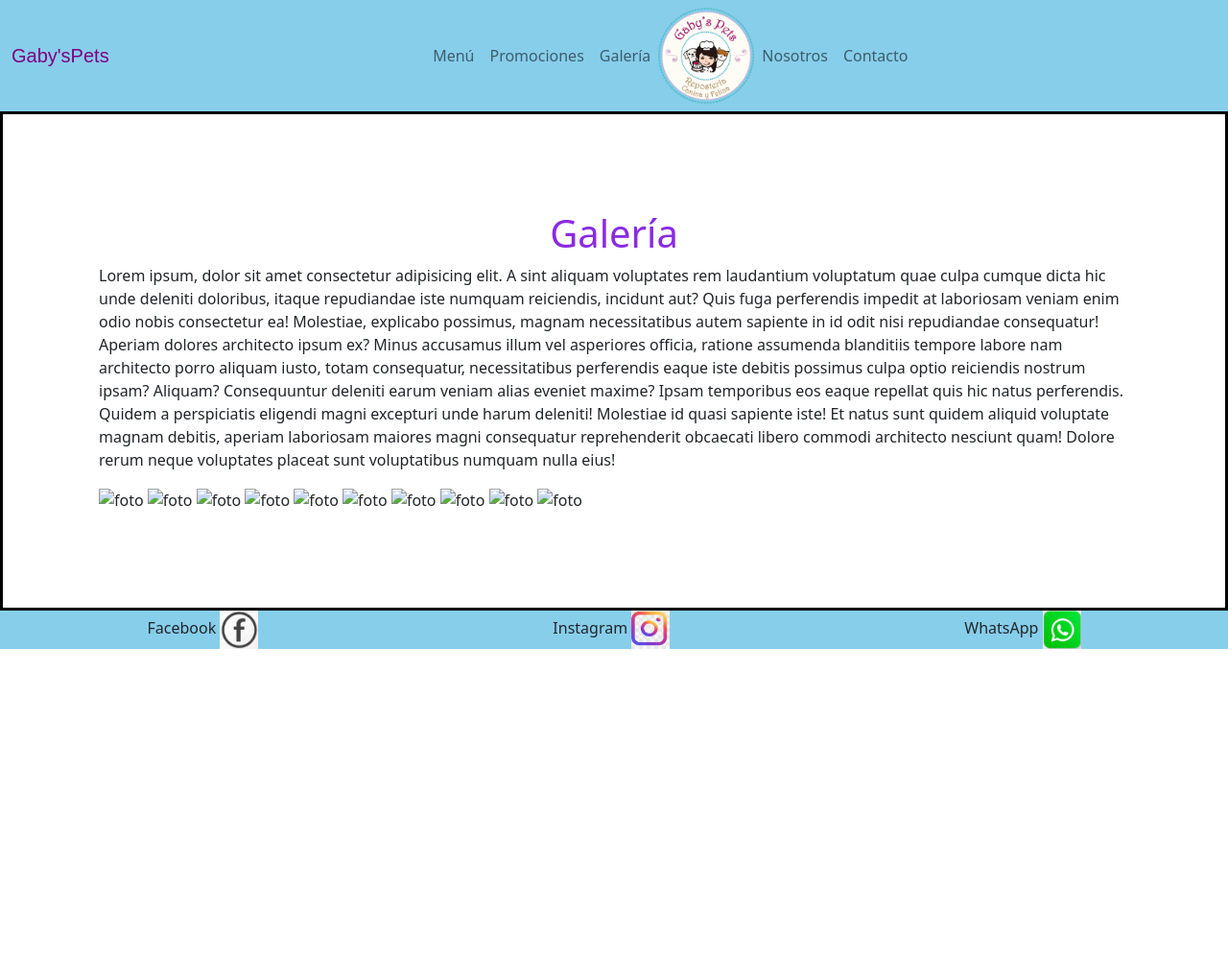
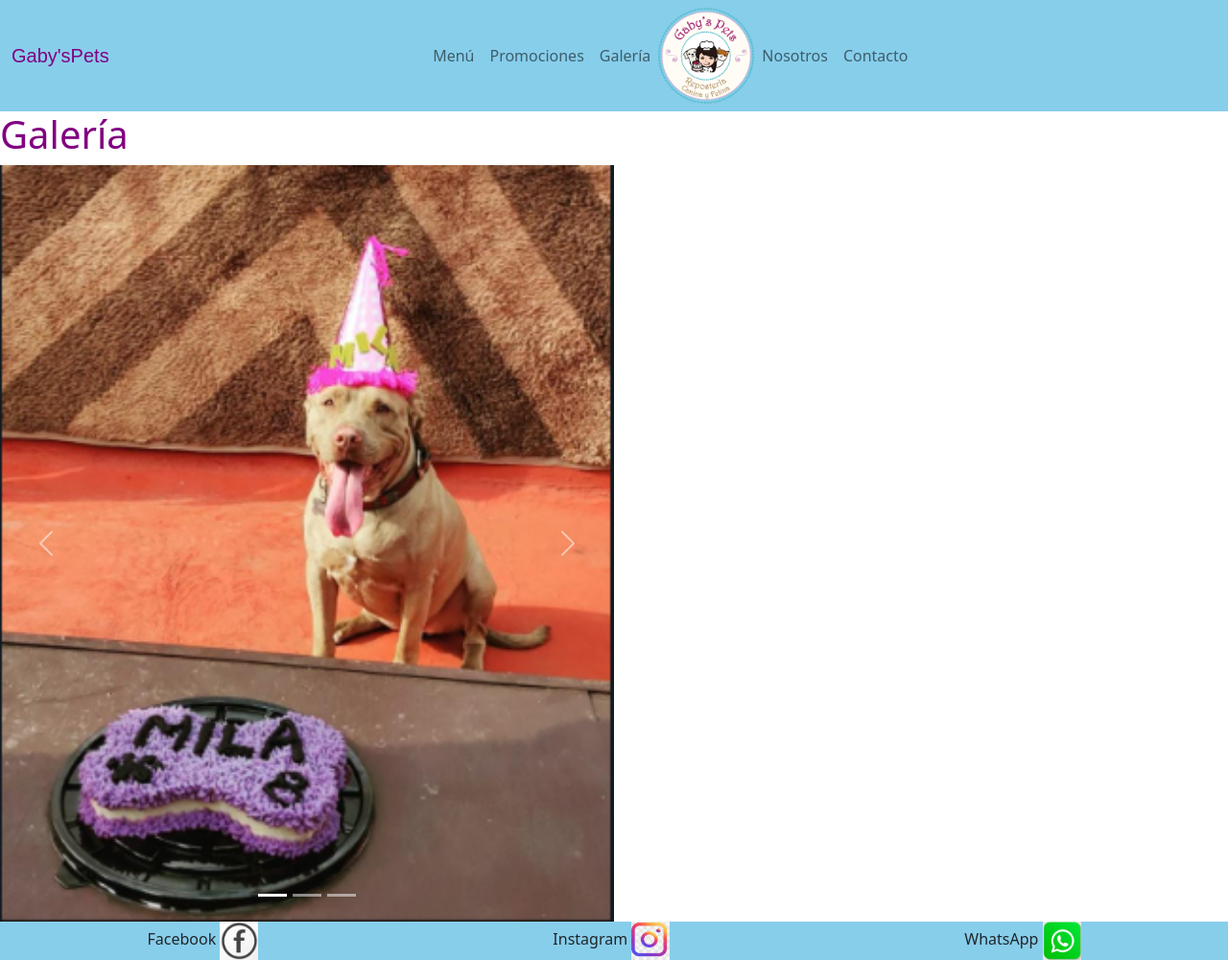
Before and after one commit to osspring21/pre-entrega2Juangaytan, a plain HTML site: page galeria.html in a window 1280 px wide. Shown: the whole page at 96% size. Before the commit the page ends 800 px from the top, so only its background shows below. Drawn offline with nearby package versions, Linux system fonts and the light colour scheme.

Commit message:
Se agrego carousel e imagenes

```diff
--- a/galeria.html
+++ b/galeria.html
@@ -50,21 +50,32 @@
     <main>
         <section class="galeria-container">
             <h1 class="galeria1">Galería</h1>
-            <p>Lorem ipsum, dolor sit amet consectetur adipisicing elit. A sint aliquam voluptates rem laudantium voluptatum quae culpa cumque dicta hic unde deleniti doloribus, itaque repudiandae iste numquam reiciendis, incidunt aut?
-            Quis fuga perferendis impedit at laboriosam veniam enim odio nobis consectetur ea! Molestiae, explicabo possimus, magnam necessitatibus autem sapiente in id odit nisi repudiandae consequatur! Aperiam dolores architecto ipsum ex?
-            Minus accusamus illum vel asperiores officia, ratione assumenda blanditiis tempore labore nam architecto porro aliquam iusto, totam consequatur, necessitatibus perferendis eaque iste debitis possimus culpa optio reiciendis nostrum ipsam? Aliquam?
-            Consequuntur deleniti earum veniam alias eveniet maxime? Ipsam temporibus eos eaque repellat quis hic natus perferendis. Quidem a perspiciatis eligendi magni excepturi unde harum deleniti! Molestiae id quasi sapiente iste!
-            Et natus sunt quidem aliquid voluptate magnam debitis, aperiam laboriosam maiores magni consequatur reprehenderit obcaecati libero commodi architecto nesciunt quam! Dolore rerum neque voluptates placeat sunt voluptatibus numquam nulla eius!</p>
-        <img src="images/gal" alt="foto">
-        <img src="images/foto" alt="foto">
-        <img src="images/foto" alt="foto">
-        <img src="images/foto" alt="foto">
-        <img src="images/foto" alt="foto">
-        <img src="images/foto" alt="foto">
-        <img src="images/foto" alt="foto">
-        <img src="images/foto" alt="foto">
-        <img src="images/foto" alt="foto">
-        <img src="images/foto" alt="foto">
+            <div id="carouselExampleIndicators" class="carousel slide w-50" data-bs-ride="true">
+                <div class="carousel-indicators">
+                <button type="button" data-bs-target="#carouselExampleIndicators" data-bs-slide-to="0" class="active" aria-current="true" aria-label="Slide 1"></button>
+                <button type="button" data-bs-target="#carouselExampleIndicators" data-bs-slide-to="1" aria-label="Slide 2"></button>
+                <button type="button" data-bs-target="#carouselExampleIndicators" data-bs-slide-to="2" aria-label="Slide 3"></button>
+                </div>
+                <div class="carousel-inner" >
+                <div class="carousel-item active">
+                    <img src="images/perro1.PNG" class="d-block w-100" alt="perro1">
+                </div>
+                <div class="carousel-item">
+                    <img src="images/perro2.PNG" class="d-block w-100" alt="perro2">
+                </div>
+                <div class="carousel-item">
+                    <img src="images/gato1.PNG" class="d-block w-100" alt="gato1">
+                </div>
+                </div>
+                <button class="carousel-control-prev" type="button" data-bs-target="#carouselExampleIndicators" data-bs-slide="prev">
+                <span class="carousel-control-prev-icon" aria-hidden="true"></span>
+                <span class="visually-hidden">Previous</span>
+                </button>
+                <button class="carousel-control-next" type="button" data-bs-target="#carouselExampleIndicators" data-bs-slide="next">
+                <span class="carousel-control-next-icon" aria-hidden="true"></span>
+                <span class="visually-hidden">Next</span>
+                </button>
+            </div>
     </section>
     </main>
 
--- a/style.css
+++ b/style.css
@@ -55,6 +55,7 @@ align-items: center;
 
 
 .menu1-container {
+    background-color: pink;
     border: 3px solid black;
     display: inline-block;
     padding: 20px;
@@ -70,24 +71,25 @@ align-items: center;
     text-align: center;
 }
 
+.promocion1{
+    align-items: center;
+    justify-items: center;
+}
+
 .promociones-container {
+    background-color: pink;
     border: 3px solid black;
     display: inline-block;
     padding: 20px;
 
 }
-.galeria-container {
-    border: 3px solid black;
-    display: inline-block;
-    padding: 100px;
-}
 
-.galeria1 {
-    color: blueviolet;
-    text-align: center;
+.carousel{
+    justify-content: center;
 }
 
 .nosotros-container {
+    background-color: pink;
     border: 3px solid black;
     display: inline-block;
     padding: 20px;
@@ -104,6 +106,7 @@ align-items: center;
 }
 
 .contacto-container {
+    background-color: pink;
     border: 3px solid black;
     display: inline-block;
     padding: 20px;
```
Also changed, not shown: menu.html (+13 -9 lines), promociones.html (+2 -4 lines), images/gato1.PNG (added), images/perro1.PNG (added), images/perro2.PNG (added).
